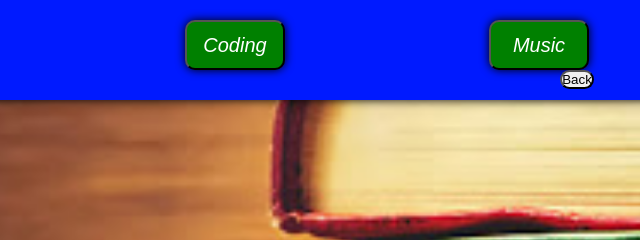
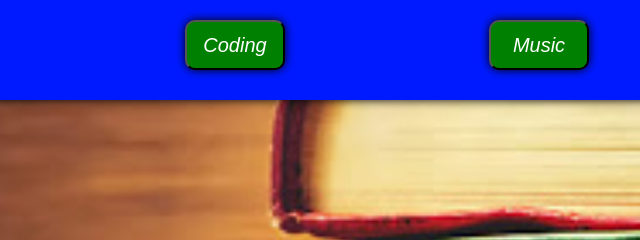
Before and after one commit to ishisingh/Ishi, a plain HTML site: page Studies2.html in a window 1280 px wide. Shown: the top 240 px of the page, 297-937 px from the left. Drawn offline with Linux system fonts and the light colour scheme.

Commit message:
Update Studies2.html

```diff
--- a/Studies2.html
+++ b/Studies2.html
@@ -13,7 +13,7 @@
         <a href="coding2.html"><button class="btn1">Coding</button></a>
         <a href="music2.html"><button class="btn1">Music</button></a>
         <a href="other2.html"><button class="btn1">Others</button></a></center>
-        <a href="index.html"><button class="btn2">Back</button></a>
+
     </div>
     <img class="img2" src="study.png">
     <div class="div1">
```
